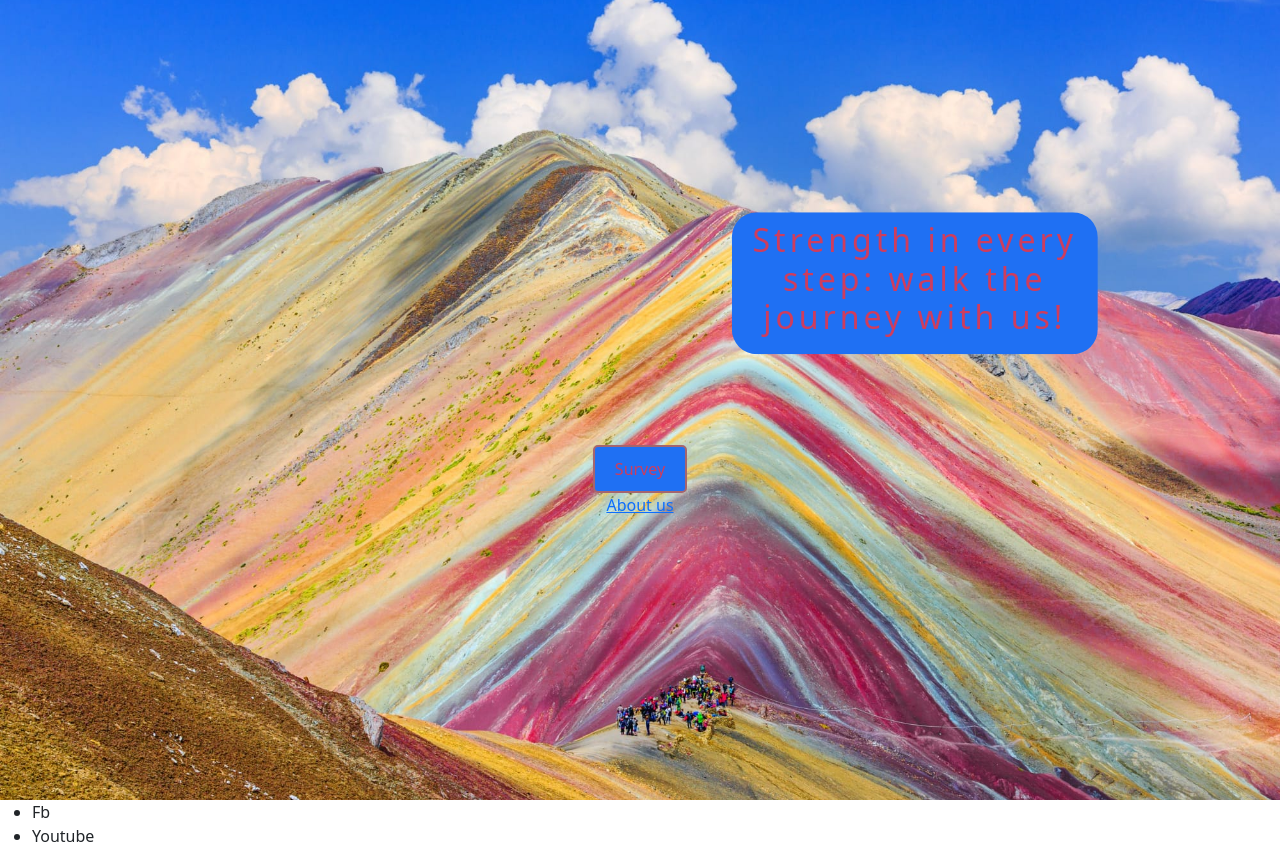
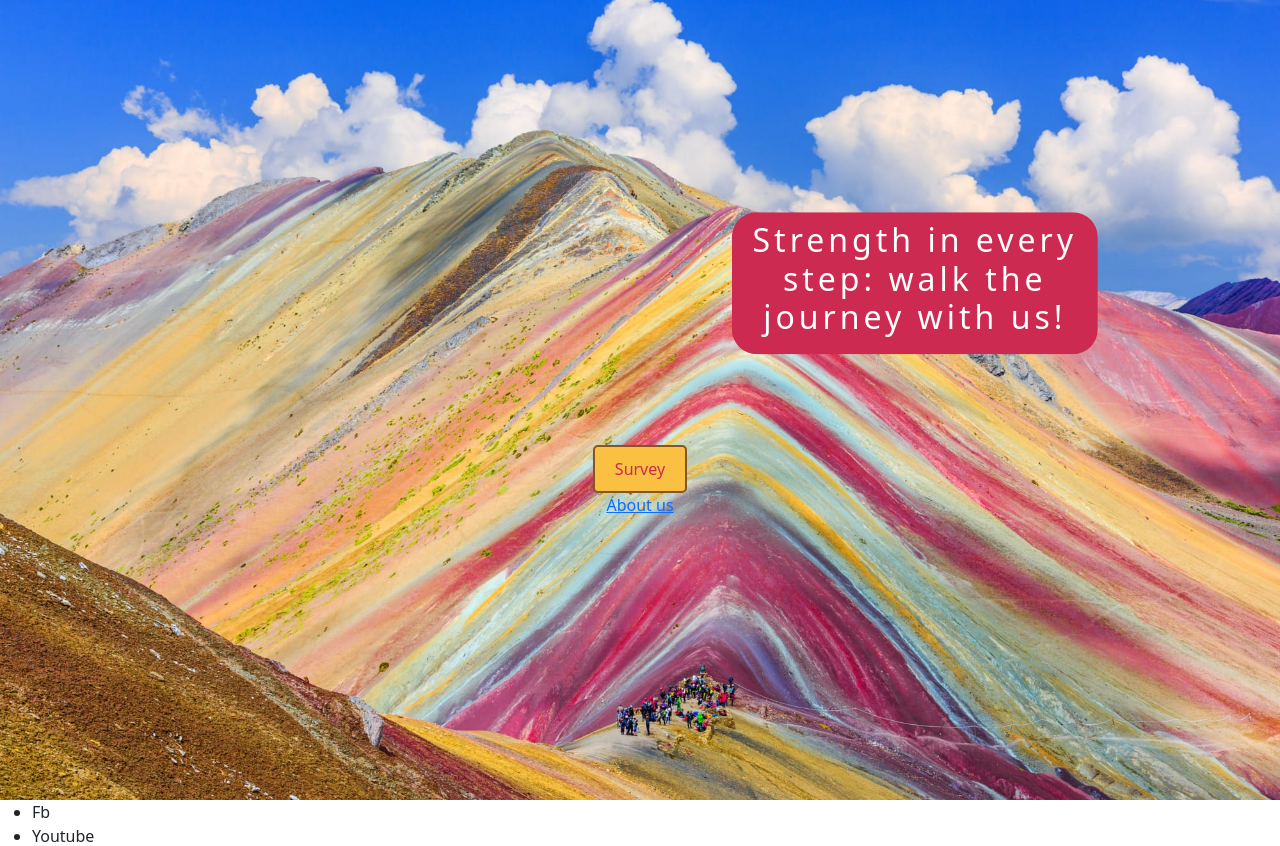
Before and after one commit to B-Mohammed2/wellmentor, a Django app: page / in a window 1280 px wide. Shown: the part 56-902 px from the top of the page. Run offline with Django 4.2, Linux system fonts and the light colour scheme; some libraries are stand-ins or nearby versions.

Commit message:
Corrected style on homepage

```diff
--- a/survey/static/css/home.css
+++ b/survey/static/css/home.css
@@ -8,14 +8,14 @@ main {
     font-size: 120%;
     letter-spacing: 4px;
     text-align: center;
-    color: #ce3d5e;
+    color: #fff;
     width: 40%;
     height: 25%;
     padding: 1% 1% 1% 1%;
     border-radius: 25px;
     margin: auto;
     background-clip: padding-box;
-    background-color: #1F70F3;
+    background-color: #CD2A51;
     position: relative;
     top: 50%;
     left: 50%;
@@ -32,7 +32,7 @@ nav{
 }
 
 #main-nav{
-    flex = 1;
+    flex: 1;
     text-align: right;
 }
 
@@ -76,15 +76,15 @@ nav{
     display: inline-block;
     padding: 10px 20px;
     text-decoration: none;
-    color: #ce3d5e;
-    background-color: #1F70F3;
-    border: 2px solid #a5656f;
+    color: #CD2A51;
+    background-color: #FAC041;
+    border: 2px solid #865527;
     border-radius: 5px;
     transition: background-color 0.3s ease, color 0.3s ease;
   }
 
 #survey-button a:hover {
-    background-color: #1F70F3;
+    background-color: #fff;
     color: #ce3d5e;
   }
 
--- a/wellmentor/settings.py
+++ b/wellmentor/settings.py
@@ -27,7 +27,7 @@ SECRET_KEY = 'django-insecure-25snmty=wf#fsm&=^oju)4gun&fe6pkn9q(e(!67nh75hup$@1
 # SECURITY WARNING: don't run with debug turned on in production!
 DEBUG = True
 
-ALLOWED_HOSTS = ['8000-alessandroro-wellmentor-x58zlad66cu.ws-eu106.gitpod.io',
+ALLOWED_HOSTS = ['8000-alessandroro-wellmentor-j3z9orbrbk3.ws-eu106.gitpod.io',
 '8000-alessandroro-wellmentor-qyvsun0hls6.ws-eu106.gitpod.io',
     "localhost",
     "127.0.0.1",
```
